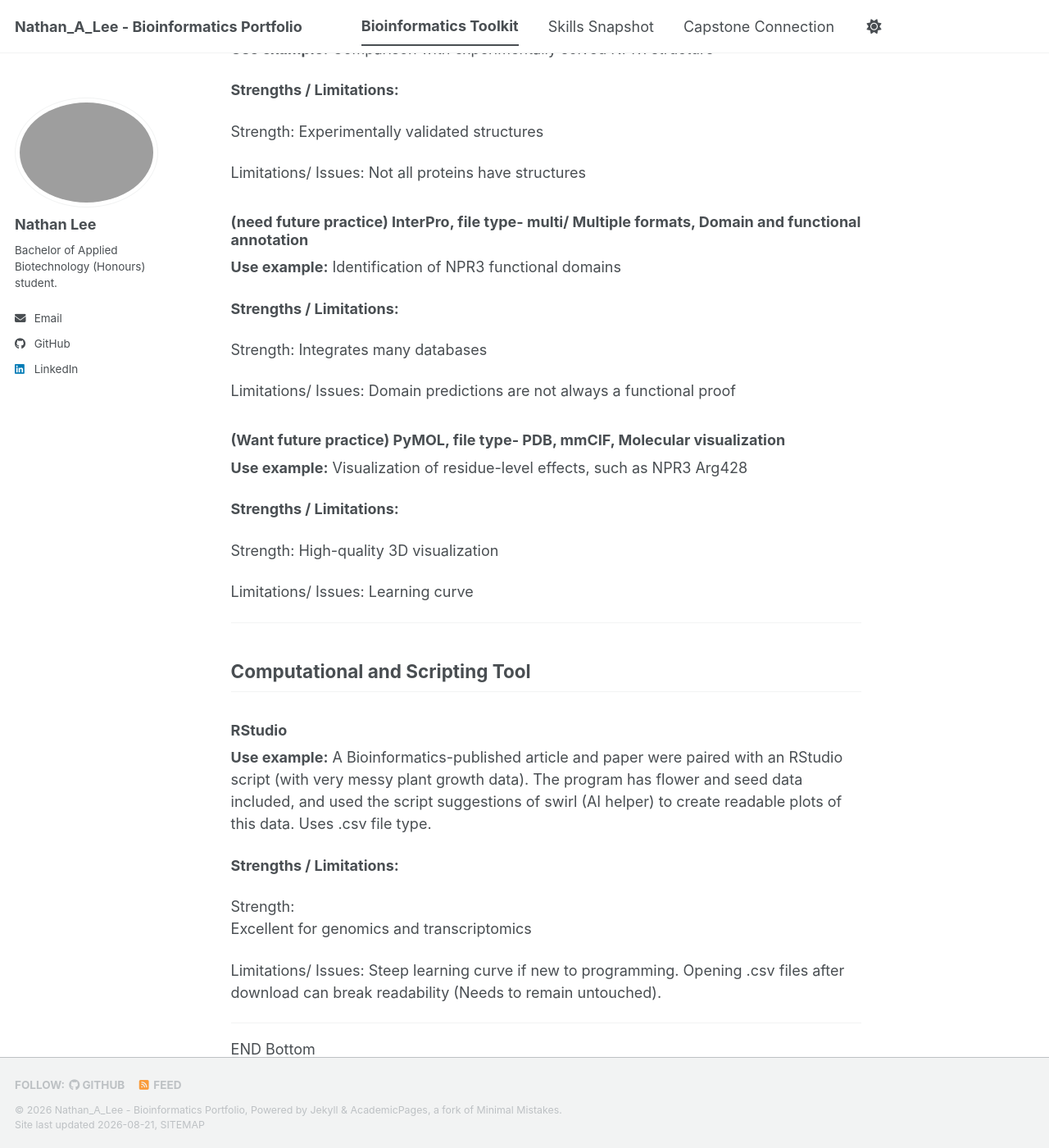
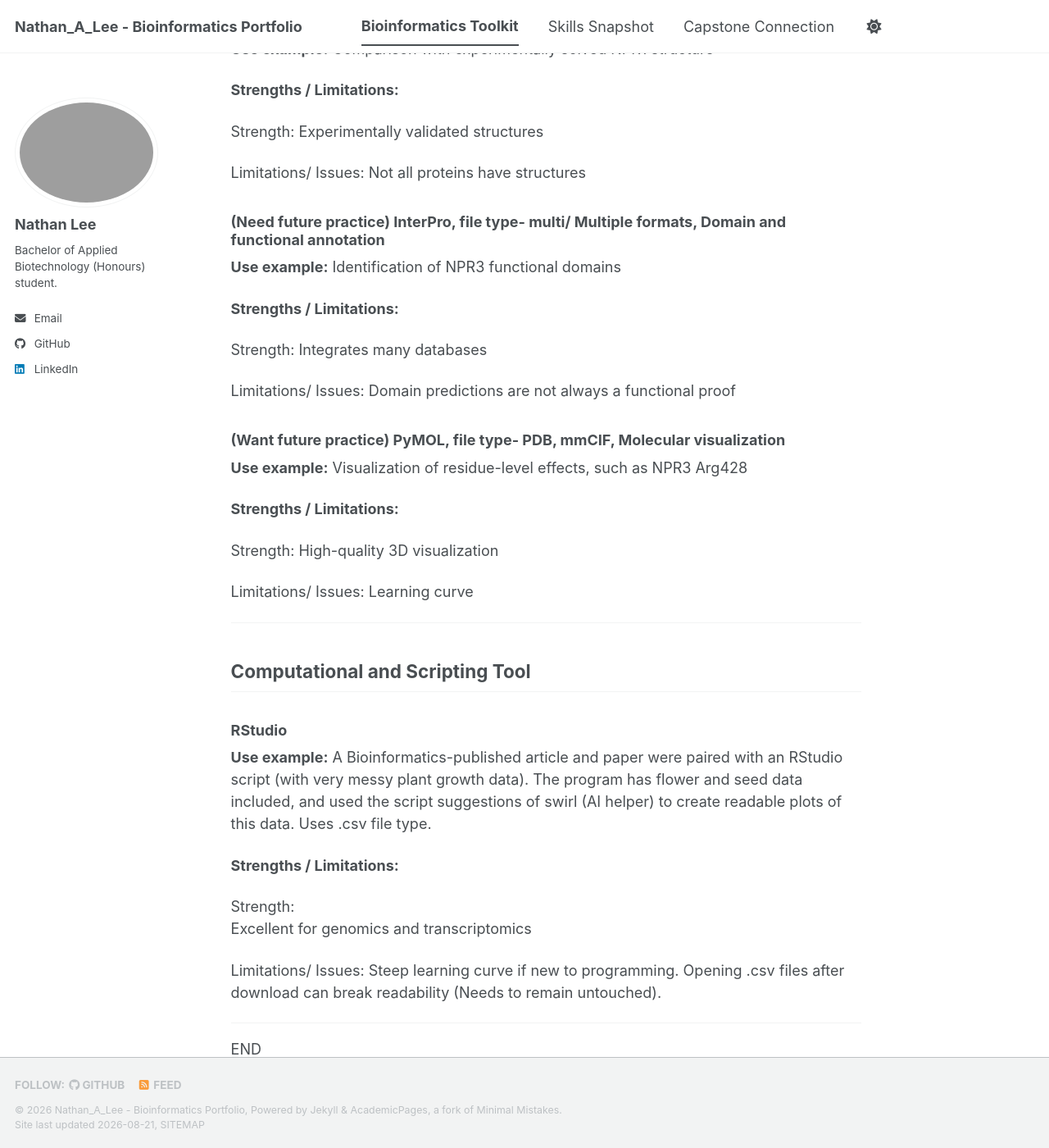
Before and after one commit to Nlee4788/biot74000-portfolio, a Jekyll site: the page built from _pages/toolkit.md, in a window 1280 px wide and 1400 px high, scrolled down 7294 px. Shown: the whole window at 82% size. Built offline with Jekyll 4.4.1, drawn with Linux system fonts in a browser that asks for light colours; a script bundle is joined from its source files by our own code; library files that are not in the unit come from our copies; some of the changed text lies outside the part shown.

```diff
--- a/_pages/toolkit.md
+++ b/_pages/toolkit.md
@@ -272,7 +272,7 @@ Clinical significance classifications
 Limitations/ Issues:
 Interpretations may conflict
 
-### (need more practice) dbSNP, file type- VCF, Variant position repository
+### (Need more practice) dbSNP, file type- VCF, Variant position repository
 
 **Use example:**
 Used to identify variant locations of seed expression in tomatoes
@@ -328,7 +328,7 @@ Experimentally validated structures
 Limitations/ Issues:
 Not all proteins have structures
 
-### (need future practice) InterPro, file type- multi/ Multiple formats, Domain and functional annotation
+### (Need future practice) InterPro, file type- multi/ Multiple formats, Domain and functional annotation
 
 **Use example:**
 Identification of NPR3 functional domains
```
